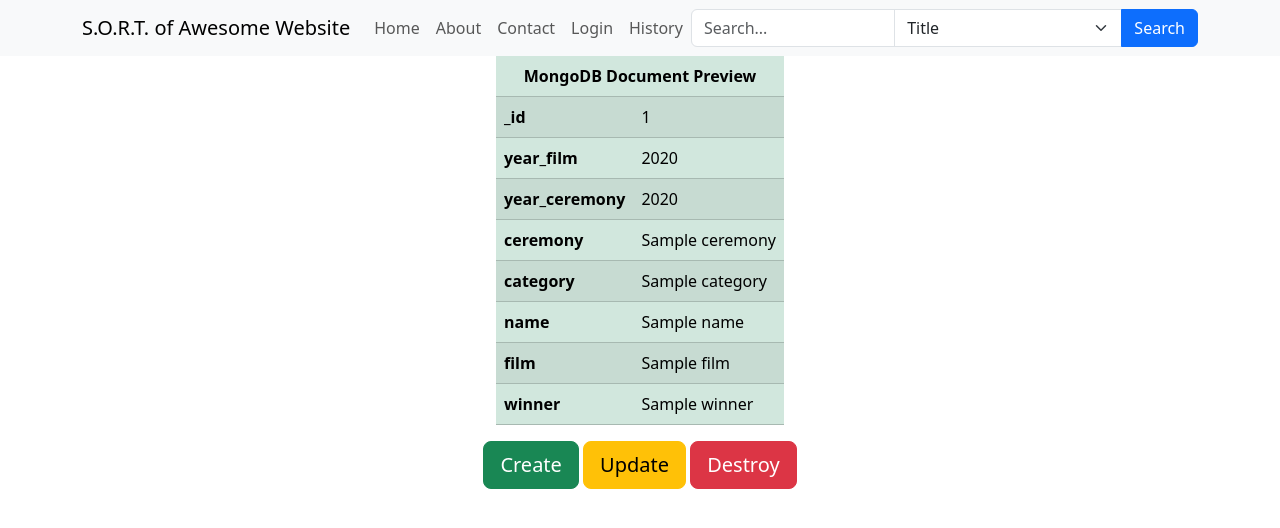
After one commit to agamsara/S.O.R.T, a Django app: template templates/searchMongoDBTemplates/editPage.html in a window 1280 px wide. The commit adds this page. Shown: the top 528 px of the page. Run offline with Django 3.2, Linux system fonts and the light colour scheme; the template is opened without the code that fills it: most values are stand-ins (such as "Sample title", 1, 10 or a date in 2020).

Commit message:
Added MongoDB Edit page, no function right now.

```diff
--- a/searchMongoDB/urls.py
+++ b/searchMongoDB/urls.py
@@ -26,6 +26,7 @@ urlpatterns = [
     # This will run the search_results function in the views.py
     path('search_results/', views.search_results, name='search_results'),
 
+    path('editPage/', views.mongoDB_ID, name='mongoDB_ID'),
 
     path('search-history/', get_search_history, name='search_history'),
 ]
--- /dev/null
+++ b/templates/searchMongoDBTemplates/editPage.html
@@ -0,0 +1,73 @@
+{% extends 'navbar.html' %}
+
+{% block content %}
+<center>
+  <table style="width: auto;" class="table table-success table-striped">
+    <thead class="text-center">
+      <tr>
+        <th scope="col" colspan="2">MongoDB Document Preview</th>
+      </tr>
+    </thead>
+    <tbody>
+      <tr>
+        <th scope="row">_id</th>
+        <td>{{id}}</td>
+      </tr>
+      <tr>
+        <th scope="row">year_film</th>
+        <td>{{year_film}}</td>
+      </tr>
+      <tr>
+        <th scope="row">year_ceremony</th>
+        <td>{{year_ceremony}}</td>
+      </tr>
+      <tr>
+        <th scope="row">ceremony</th>
+        <td>{{ceremony}}</td>
+      </tr>
+      <tr>
+        <th scope="row">category</th>
+        <td>{{category}}</td>
+      </tr>
+      <tr>
+        <th scope="row">name</th>
+        <td>{{name}}</td>
+      </tr>
+      <tr>
+        <th scope="row">film</th>
+        <td>{{film}}</td>
+      </tr>
+      <tr>
+        <th scope="row">winner</th>
+        <td>{{winner}}</td>
+      </tr>
+    </tbody>
+  </table>
+
+  <!--TO DO: Make it so that only one of these is visible at a time-->
+  <p>
+    <button class="btn btn-success btn-lg" type="button" data-bs-toggle="collapse" data-bs-target="#multiCollapseExample1" aria-expanded="false" aria-controls="multiCollapseExample1">Create</button>
+    <button class="btn btn-warning btn-lg" type="button" data-bs-toggle="collapse" data-bs-target="#multiCollapseExample2" aria-expanded="false" aria-controls="multiCollapseExample2">Update</button>
+    <button class="btn btn-danger btn-lg" type="button" data-bs-toggle="collapse" data-bs-target="#multiCollapseExample3" aria-expanded="false" aria-controls="multiCollapseExample3">Destroy</button>
+  </p>
+  <div class="row">
+      <div class="collapse multi-collapse" id="multiCollapseExample1">
+        <div class="card card-body" data-bs-parent="#multiCollapseExample1">
+          Some placeholder content for the first collapse component of this multi-collapse example. This panel is hidden by default but revealed when the user activates the relevant trigger.
+        </div>
+      </div>
+      <div class="collapse multi-collapse" id="multiCollapseExample2">
+        <div class="card card-body" data-bs-parent="#multiCollapseExample2">
+          Some placeholder content for the second collapse component of this multi-collapse example. This panel is hidden by default but revealed when the user activates the relevant trigger.
+        </div>
+      </div>
+      <div class="collapse multi-collapse" id="multiCollapseExample3">
+        <div class="card card-body" data-bs-parent="#multiCollapseExample3">
+          Some placeholder content for the second collapse component of this multi-collapse example. This panel is hidden by default but revealed when the user activates the relevant trigger.
+        </div>
+      </div>
+
+  </div>
+
+</center>
+{% endblock %}
--- a/templates/searchMongoDBTemplates/events/search_results.html
+++ b/templates/searchMongoDBTemplates/events/search_results.html
@@ -25,7 +25,10 @@
                 {% else %}
                 <p class="card-text">{{winner}} for "Best {{category}}" for an unknown work.</p><!--Display Details of each card-->
                 {% endif %}
-                <a href="#" class="btn btn-primary">Edit Database Entry</a><!--TO DO: This button will open the database entry edit menu-->
+                <form method="POST" action="{% url 'mongoDB_ID' %}">
+                  {% csrf_token %}
+                  <button class="btn btn-primary" name="mongoDB_ID_From_HTML" value={{mongoDBID}} >Edit Database Entry</button><!--TO DO: This button will open the database entry edit menu-->
+                </form>
               </div>
               <div class="card-footer text-muted"> <!--Display MongoDBID-->
                 MongoDB ID: {{mongoDBID}}
```
Also changed, not shown: searchMongoDB/views.py (+41 -1 lines).
